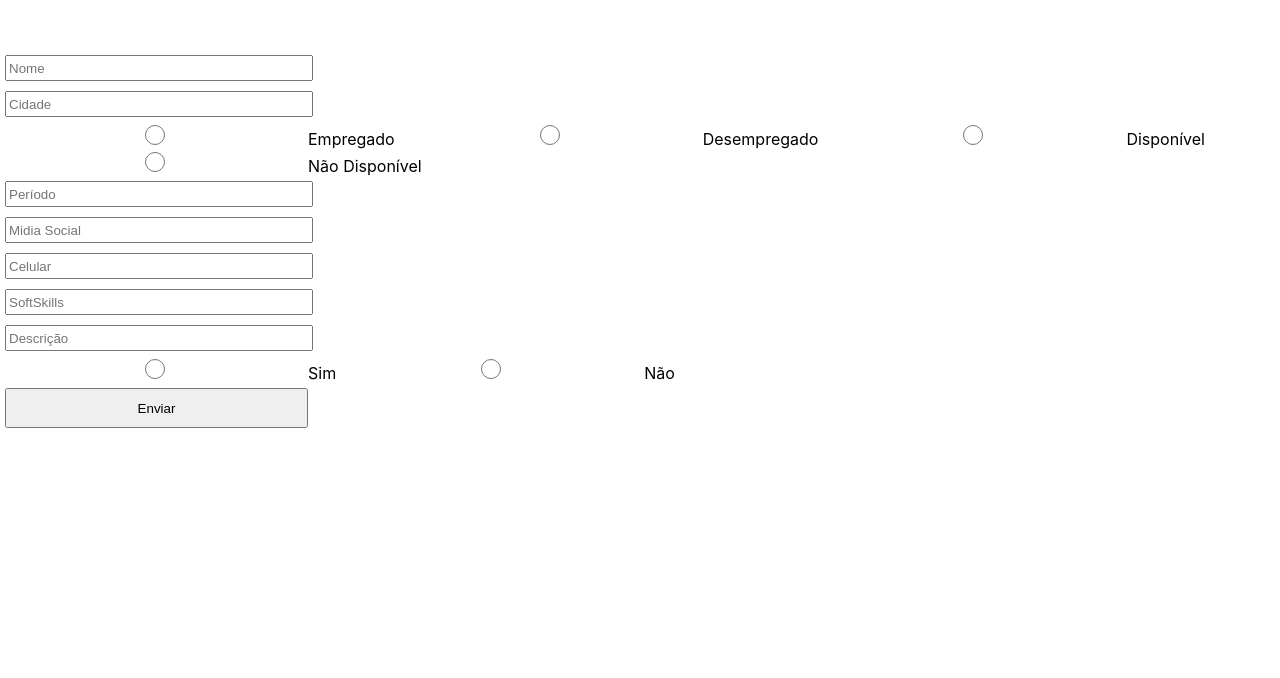
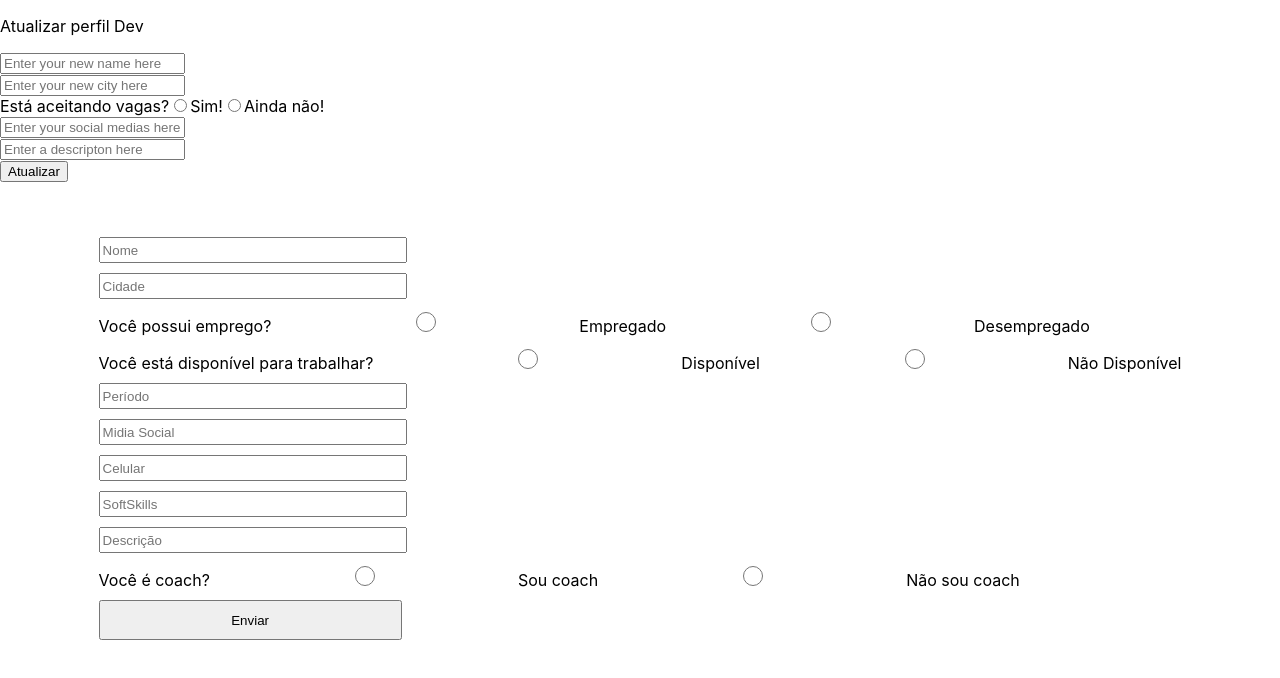
Before and after one commit to arv1983/Projeto-Panelinha-Colegio, a React (Create React App) app: page /users in a window 1280 px wide. Shown: the top 678 px of the page. Built offline with nearby package versions, Linux system fonts and the light colour scheme.

Commit message:
fix: (UpProfileDev)

```diff
--- a/src/App.js
+++ b/src/App.js
@@ -1,20 +1,11 @@
-
-import CreateProfileDev from './components/CreateProfileDev';
-
-
-
+import Routes from "./routes";
 
 function App() {
   return (
     <div className="App">
-         <div>
-      <CreateProfileDev/>
-
+      <div>
+        <Routes />
       </div>
-
-
-
-
     </div>
   );
 }
--- a/src/components/CreateProfileDev/index.js
+++ /dev/null
@@ -1,121 +0,0 @@
-import * as yup from "yup";
-import { useForm } from "react-hook-form";
-import { yupResolver } from "@hookform/resolvers/yup";
-import { useState } from "react";
-import {Container} from "./styles"
-
-const CreateProfileDev= () => {
-  const token = useState(()=>{
-    const localToken = localStorage.getItem("token") || "";
-    if(!localToken){
-      return "";
-    }
-     return JSON.parse(localToken);
-
-  })
-
-
-
-
-  const schema = yup.object().shape({
-     name: yup.string().max(40).required(),
-     city: yup.string().max(20).required(),
-     have_job:yup.boolean("The value must be boolean")
-     .required("Required field")
-     .nullable(),
-     avaliable_job:yup.boolean("The value must be boolean")
-     .required("Required field")
-     .nullable(),
-     quarter: yup.string().max(1),
-     social_medias:yup.string().max(25),
-     cellPhone:yup.string().max(12).required(),
-     softSkills:yup.string(),
-     description:yup.string().max(400).required(),
-     is_coach:yup.boolean("The value must be boolean")
-     .required("Required field")
-     .nullable()
-
-  });
-
-  const{register,handleSubmit, formState:{errors}} = useForm({
-        // resolver:yupResolver(schema)
-  });
-
-
-const handleCreate=(data)=>{
-// api.patch("endereço", data, {headers:{
-//   Authorization: `Bearer ${token}`
-// }}).then(res=>console.log(res).catch(e=>console.log(e)));
-console.log(data);
-}
-
-
-
-  return (
-    <>
-     <Container>
-      <form onSubmit={handleSubmit(e=>console.log(e))}>
-
-        <div>
-        <input {...register("name")} placeholder="Nome"/>
-        </div>
-
-        <div>
-        <input {...register("city")} placeholder="Cidade"/>
-        </div>
-
-
-        <input  {...register("have_job")}type="radio"  value="true" />
-         <label>Empregado</label>
-        <input   {...register("have_job")} type="radio" value="false"/>
-          <label >Desempregado</label>
-
-
-        <input  {...register("avaliable_job")}type="radio"  value="true" />
-         <label>Disponível</label>
-        <input   {...register("avaliable_job")} type="radio" value="false"/>
-          <label >Não Disponível</label>
-
-        <div>
-        <input {...register("quarter")} placeholder="Período"/>
-        </div>
-
-        <div>
-        <input {...register("social_medias")} placeholder="Midia Social"/>
-        </div>
-
-        <div>
-        <input {...register("cellPhone")} placeholder="Celular"/>
-        </div>
-
-        <div>
-        <input {...register("softSkills")} placeholder="SoftSkills"/>
-        </div>
-
-      <div>
-        <input {...register("description")} placeholder="Descrição"/>
-        </div>
-
-
-        <input  {...register("is_coach")}type="radio"  value="false"  />
-         <label>Sim</label>
-        <input   {...register("is_coach")} type="radio" value="true"/>
-          <label >Não</label>
-
-        <div>
-        <button type="submit">Enviar </button>
-        </div>
-
-      </form>
-        </Container>
-
-
-
-
-    </>
-  );
-};
-
-
-
-export default CreateProfileDev;
--- a/src/components/Login/index.js
+++ b/src/components/Login/index.js
@@ -22,8 +22,7 @@ const Login = () => {
           "token",
           JSON.stringify(response.data.accessToken)
         );
-        console.log(jwt_decode(localStorage.getItem("token")).user_id);
-        setId(jwt_decode(localStorage.getItem("token")).user_id);
+        setId(jwt_decode(localStorage.getItem("token")).sub);
         history.push("/users");
       })
       .catch((e) => {
--- a/src/components/UpdateUserComp/index.js
+++ b/src/components/UpProfileComp/index.js
@@ -5,7 +5,7 @@ import api from "../../services/api";
 import { useState } from "react";
 import { User } from "../../providers/UserProvider";
 
-const UpdateUserComp = () => {
+const UpProfileComp = () => {
   const { id, loggedUser } = User();
 
   const [token] = useState(() => {
@@ -38,7 +38,7 @@ const UpdateUserComp = () => {
           Authorization: `Bearer ${token}`,
         },
       })
-      .then((res) => console.log(res.data))
+      .then((res) => console.log(res))
       .catch((e) => console.log(e));
 
     reset();
@@ -46,7 +46,7 @@ const UpdateUserComp = () => {
 
   return (
     <div>
-      <p>Update your profile</p>
+      <p>Atualizar perfil Dev</p>
 
       <form onSubmit={handleSubmit(handleUpdate)}>
         <div>
@@ -60,11 +60,11 @@ const UpdateUserComp = () => {
         </div>
 
         <div>
-          <span>Aceppting vacancies?</span>
+          <span>Está aceitando vagas?</span>
           <input type="radio" {...register("vacancies")} value="true" />
-          <label>Yes!</label>
+          <label>Sim!</label>
           <input {...register("vacancies")} type="radio" value="false" />
-          <label>Not yet!</label>
+          <label>Ainda não!</label>
           {/* <p>{errors.vacancies?.message}</p> */}
         </div>
 
@@ -84,10 +84,10 @@ const UpdateUserComp = () => {
           {/* <p>{errors.description?.message}</p> */}
         </div>
 
-        <button type="submit">Update</button>
+        <button type="submit">Atualizar</button>
       </form>
     </div>
   );
 };
 
-export default UpdateUserComp;
+export default UpProfileComp;
--- /dev/null
+++ b/src/components/UpProfileDev/index.js
@@ -0,0 +1,129 @@
+import * as yup from "yup";
+import { useForm } from "react-hook-form";
+import { yupResolver } from "@hookform/resolvers/yup";
+import { useState } from "react";
+import { Container } from "./styles";
+import api from "../../services/api";
+import { User } from "../../providers/UserProvider";
+
+const UpProfileDev = () => {
+  const { id } = User();
+
+  const [token] = useState(() => {
+    const localToken = localStorage.getItem("token") || "";
+    if (!localToken) {
+      return "";
+    }
+    return JSON.parse(localToken);
+  });
+
+  const schema = yup.object().shape({
+    name: yup.string().max(40).required(),
+    city: yup.string().max(20).required(),
+    have_job: yup
+      .boolean("The value must be boolean")
+      .required("Required field")
+      .nullable(),
+    avaliable_job: yup
+      .boolean("The value must be boolean")
+      .required("Required field")
+      .nullable(),
+    quarter: yup.string().max(1),
+    social_medias: yup.string().max(25),
+    cellPhone: yup.string().max(12).required(),
+    softSkills: yup.string(),
+    description: yup.string().max(400).required(),
+    is_coach: yup
+      .boolean("The value must be boolean")
+      .required("Required field")
+      .nullable(),
+  });
+
+  const {
+    register,
+    handleSubmit,
+    formState: { errors },
+    reset,
+  } = useForm({
+    resolver: yupResolver(schema),
+  });
+
+  const handleUpdate = (data) => {
+    api
+      .patch(`/users/${id}`, data, {
+        headers: {
+          Authorization: `Bearer ${token}`,
+        },
+      })
+      .then((res) => console.log(res))
+      .catch((e) => console.log(e));
+
+    reset();
+  };
+
+  return (
+    <>
+      <Container>
+        <form onSubmit={handleSubmit(handleUpdate)}>
+          <div>
+            <input {...register("name")} placeholder="Nome" />
+          </div>
+
+          <div>
+            <input {...register("city")} placeholder="Cidade" />
+          </div>
+
+          <div>
+            <span>Você possui emprego?</span>
+            <input {...register("have_job")} type="radio" value="true" />
+            <label>Empregado</label>
+            <input {...register("have_job")} type="radio" value="false" />
+            <label>Desempregado</label>
+          </div>
+
+          <div>
+            <span>Você está disponível para trabalhar?</span>
+            <input {...register("avaliable_job")} type="radio" value="true" />
+            <label>Disponível</label>
+            <input {...register("avaliable_job")} type="radio" value="false" />
+            <label>Não Disponível</label>
+          </div>
+
+          <div>
+            <input {...register("quarter")} placeholder="Período" />
+          </div>
+
+          <div>
+            <input {...register("social_medias")} placeholder="Midia Social" />
+          </div>
+
+          <div>
+            <input {...register("cellPhone")} placeholder="Celular" />
+          </div>
+
+          <div>
+            <input {...register("softSkills")} placeholder="SoftSkills" />
+          </div>
+
+          <div>
+            <input {...register("description")} placeholder="Descrição" />
+          </div>
+
+          <div>
+            <span>Você é coach?</span>
+            <input {...register("is_coach")} type="radio" value="false" />
+            <label>Sou coach</label>
+            <input {...register("is_coach")} type="radio" value="true" />
+            <label>Não sou coach</label>
+          </div>
+
+          <div>
+            <button type="submit">Enviar </button>
+          </div>
+        </form>
+      </Container>
+    </>
+  );
+};
+
+export default UpProfileDev;
--- a/src/routes/index.js
+++ b/src/routes/index.js
@@ -1,7 +1,8 @@
 import { Switch, Route } from "react-router-dom";
 import Login from "../components/Login";
 import Register from "../components/Register";
-import UpdateUserComp from "../components/UpdateUserComp";
+import UpProfileComp from "../components/UpProfileComp";
+import UpProfileDev from "../components/UpProfileDev";
 
 const Routes = () => {
   return (
@@ -11,7 +12,8 @@ const Routes = () => {
         <Login />
       </Route>
       <Route exact path="/users">
-        <UpdateUserComp />
+        <UpProfileComp />
+        <UpProfileDev />
       </Route>
     </Switch>
   );
```
Also changed, not shown: src/components/UpProfileDev/styles.js (renamed from src/components/CreateProfileDev/styles.js).
